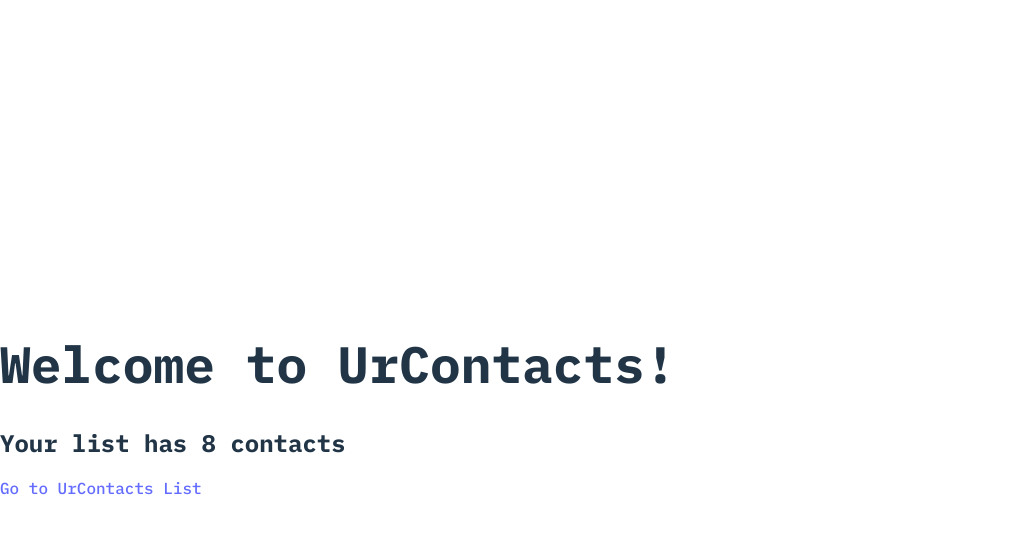
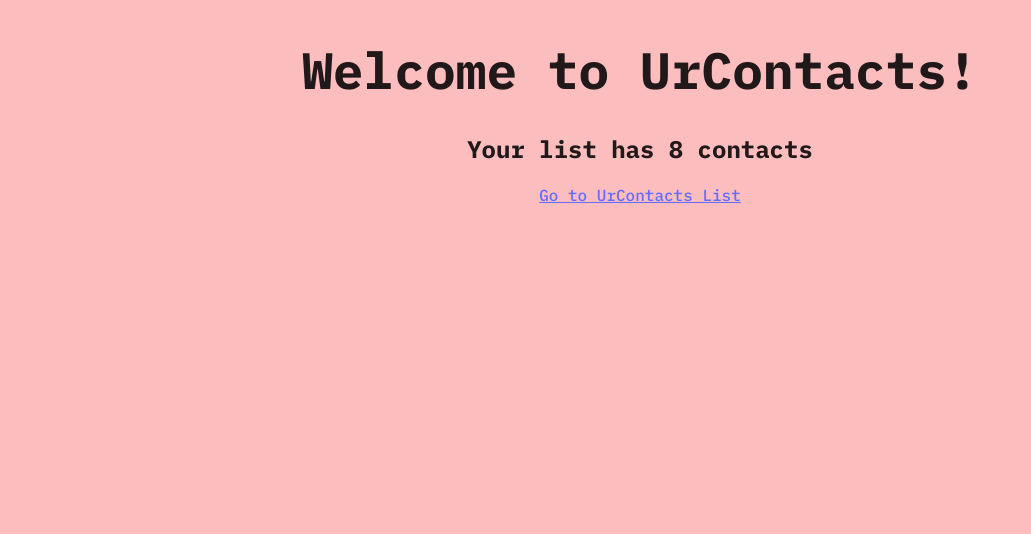
Before and after one commit to dyazdani/contact-list, a React (Vite) app: page / in a window 1280 px wide. Shown: the top 534 px of the page, without its empty margins (0-1031 px from the left). Built offline with nearby package versions, Linux system fonts and the light colour scheme; data requests are answered from the project's data file.

Commit message:
Changed background color and alignment of elements

```diff
--- a/src/index.css
+++ b/src/index.css
@@ -1,32 +1,24 @@
 :root {
   font-family: 'IBM Plex Mono', monospace;
-
-  color-scheme: light dark;
-  color: rgba(255, 255, 255, 0.87);
-  background-color: #242424;
-
-  font-synthesis: none;
-  text-rendering: optimizeLegibility;
-  -webkit-font-smoothing: antialiased;
-  -moz-osx-font-smoothing: grayscale;
-  -webkit-text-size-adjust: 100%;
+  color: rgba(0, 0, 0, 0.87);
+  background-color: #fbbdbd;
 }
 
 a {
   font-weight: 500;
   color: #646cff;
-  text-decoration: inherit;
+  text-decoration: underline;
 }
 a:hover {
   color: #535bf2;
 }
 
-body {
-  margin: 0;
+#root {
   display: flex;
-  place-items: center;
-  min-width: 320px;
-  min-height: 100vh;
+  flex-flow: column nowrap;
+  align-items: center;
+  justify-content: center;
+  text-align: center;
 }
 
 h1 {
@@ -52,16 +44,3 @@ button:focus,
 button:focus-visible {
   outline: 4px auto -webkit-focus-ring-color;
 }
-
-@media (prefers-color-scheme: light) {
-  :root {
-    color: #213547;
-    background-color: #ffffff;
-  }
-  a:hover {
-    color: #747bff;
-  }
-  button {
-    background-color: #f9f9f9;
-  }
-}
```
